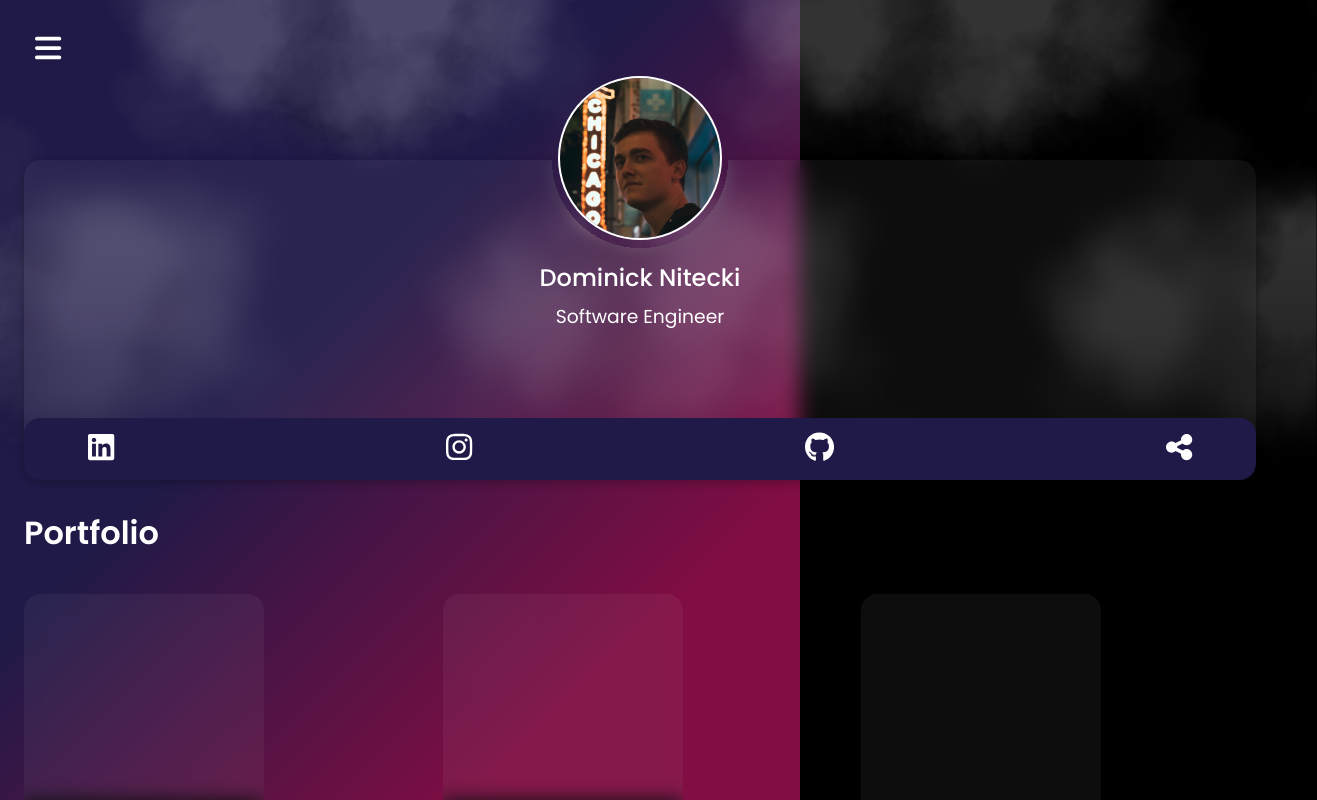
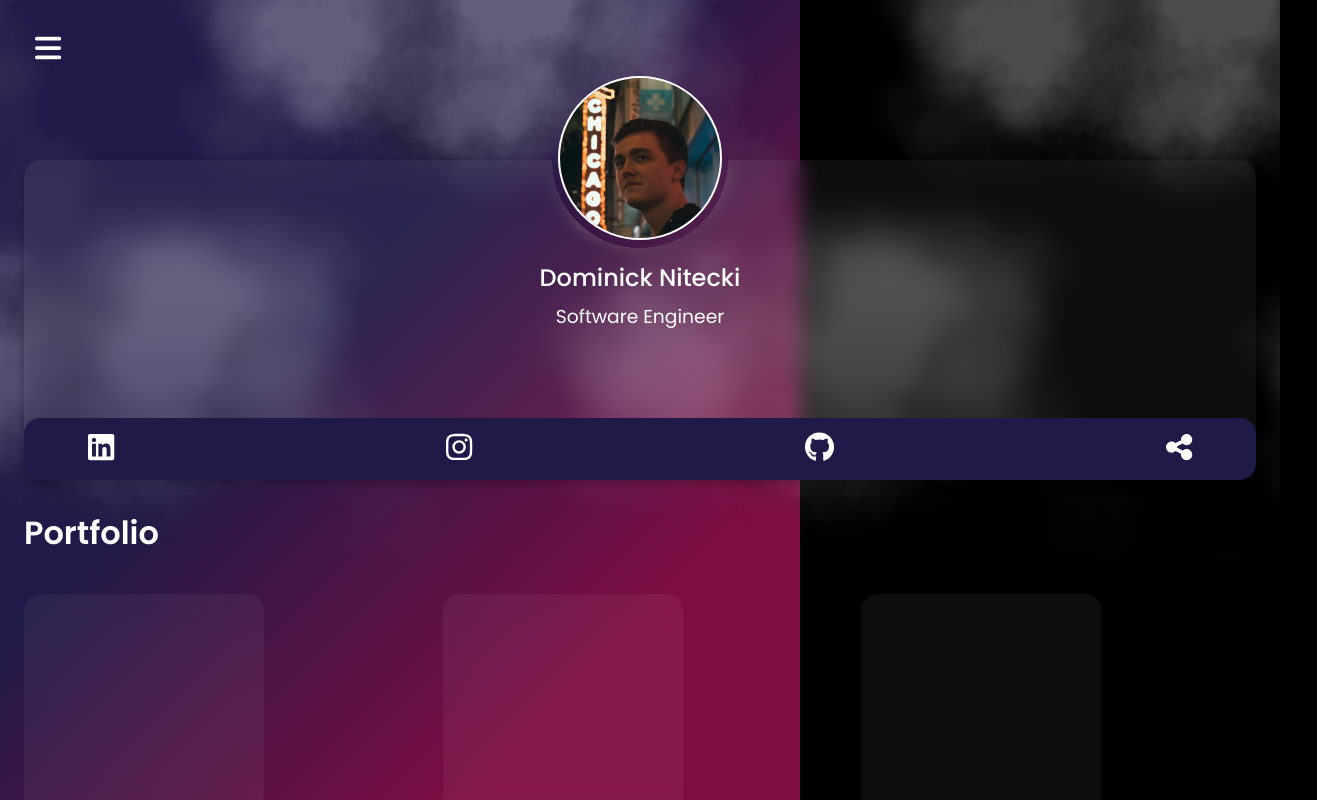
Before and after one commit to dnitecki/personal-website-ui, a React (Create React App) app: page / in a window 1280 px wide. Shown: the top 800 px of the page, 1317 px wide, since content can reach past the window. Built offline with nearby package versions, Linux system fonts and the light colour scheme; grey boxes are pictures that could not be loaded; the HTML template or start-up script is replaced by a standard one.

Commit message:
fix background

```diff
--- a/src/App.scss
+++ b/src/App.scss
@@ -46,6 +46,7 @@ body {
   margin: 0;
   padding: 0;
   background-color: var(--black);
+  padding: 0;
 }
 
 html:focus-within {
@@ -56,6 +57,8 @@ html:focus-within {
   height: 100svh;
   width: 100svw;
   position: relative;
+  overflow-x: hidden;
+  padding: 0;
 }
 .app-container {
   display: flex;
@@ -84,21 +87,21 @@ html:focus-within {
 }
 .clouds {
   width: 10000px;
-  height: 60%;
+  height: 70%;
   background: transparent url("./assets/clouds.png") repeat;
   background-size: contain;
   position: absolute;
   right: 0;
   top: 0;
   bottom: 0;
-  opacity: 0.2;
+  opacity: 0.3;
   filter: brightness(4);
   z-index: 1;
-  -moz-animation: move-background 150s linear infinite;
-  -ms-animation: move-background 150s linear infinite;
-  -o-animation: move-background 150s linear infinite;
-  -webkit-animation: move-background 150s linear infinite;
-  animation: move-background 150s linear infinite;
+  -moz-animation: move-background 120s linear infinite;
+  -ms-animation: move-background 120s linear infinite;
+  -o-animation: move-background 120s linear infinite;
+  -webkit-animation: move-background 120s linear infinite;
+  animation: move-background 120s linear infinite;
 }
 
 .no-scroll {
--- a/src/App.tsx
+++ b/src/App.tsx
@@ -15,12 +15,12 @@ function App() {
   return (
     <div className="app">
       {showStartup ? <StartupAnimation /> : null}
-      <div className="bg-wrap"></div>
+      <div className="bg-wrap" />
+      <div className="clouds" />
       <div
         id="app-container"
         className={showStartup ? "app-container no-scroll" : "app-container"}
       >
-        <div className="clouds" />
         <MainPage />
       </div>
     </div>
```
